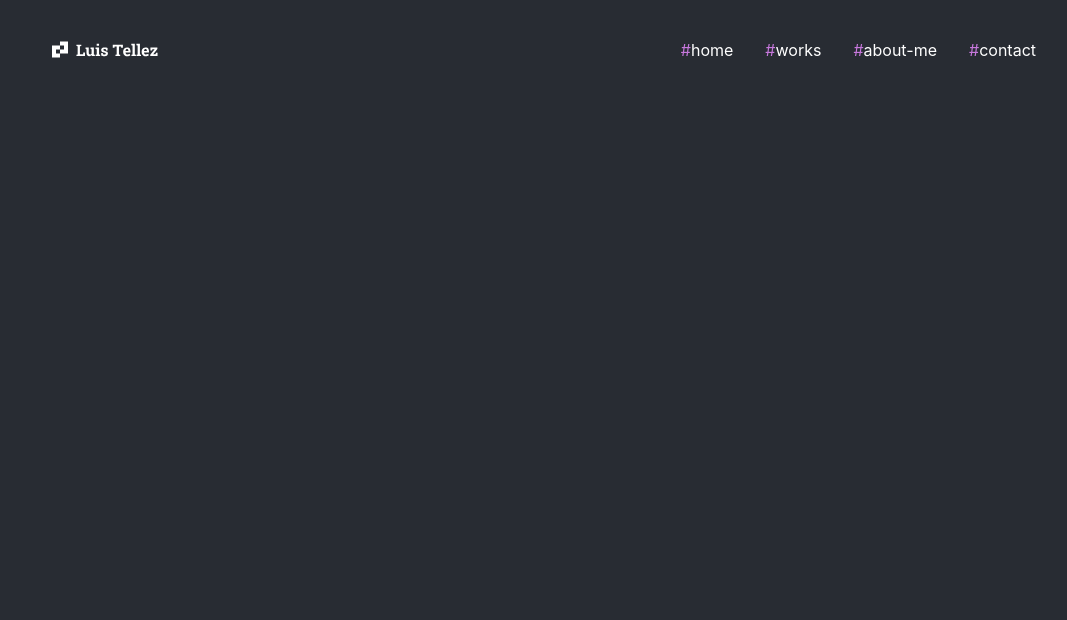
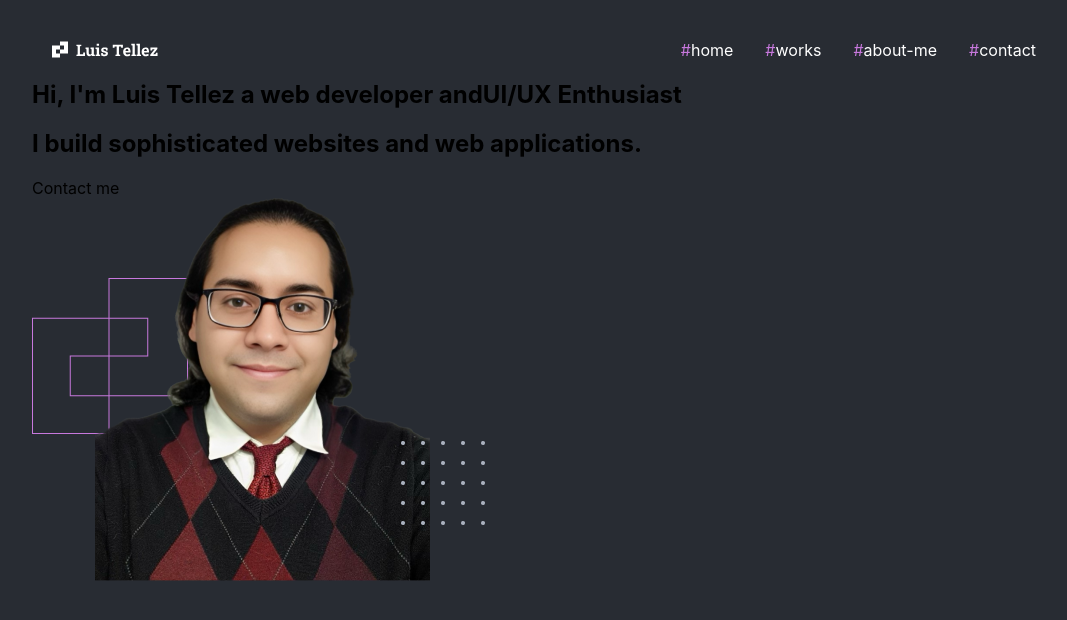
Before and after one commit to aegisnull/luistellez, a React (Create React App) app: page / in a window 1280 px wide. Shown: the top 620 px of the page, without its empty margins (96-1163 px from the left). Built offline with nearby package versions, Linux system fonts and the light colour scheme.

Commit message:
feat: finish HTML markup of Home component

```diff
--- a/src/App.js
+++ b/src/App.js
@@ -5,8 +5,10 @@ import Home from './components/Home/Home';
 function App() {
   return (
     <div className='App'>
+      <Header />
+
       <Routes>
-        <Route path='/' element={<Header />} />
+        <Route path='/' element={<Home />} />
       </Routes>
     </div>
   );
--- a/src/components/Home/Home.js
+++ b/src/components/Home/Home.js
@@ -1,12 +1,22 @@
 import './Home.scss';
+import Avatar from '../../images/avatar.png';
 
 function Home() {
   return (
     <section className='home'>
-      <h1 className='home__title'>
-        Hi, I&aposm Luis Tellez a <span className='home__title_accent'>web developer</span> and
-        <span className='home__title_accent'>UI/UX Enthusiast</span>
-      </h1>
+      <div className='home__container'>
+        <div className='home__container_info'>
+          <h1 className='home__title'>
+            Hi, I&apos;m Luis Tellez a <span className='home__title_accent'>web developer</span> and
+            <span className='home__title_accent'>UI/UX Enthusiast</span>
+          </h1>
+          <h2 className='home__subtitle'>I build sophisticated websites and web applications.</h2>
+          <div className='button home__button'>Contact me</div>
+        </div>
+        <div className='home__container_avatar'>
+          <img src={Avatar} alt='Luis Tellez' />
+        </div>
+      </div>
     </section>
   );
 }
```
Also changed, not shown: src/images/avatar.png (added).
